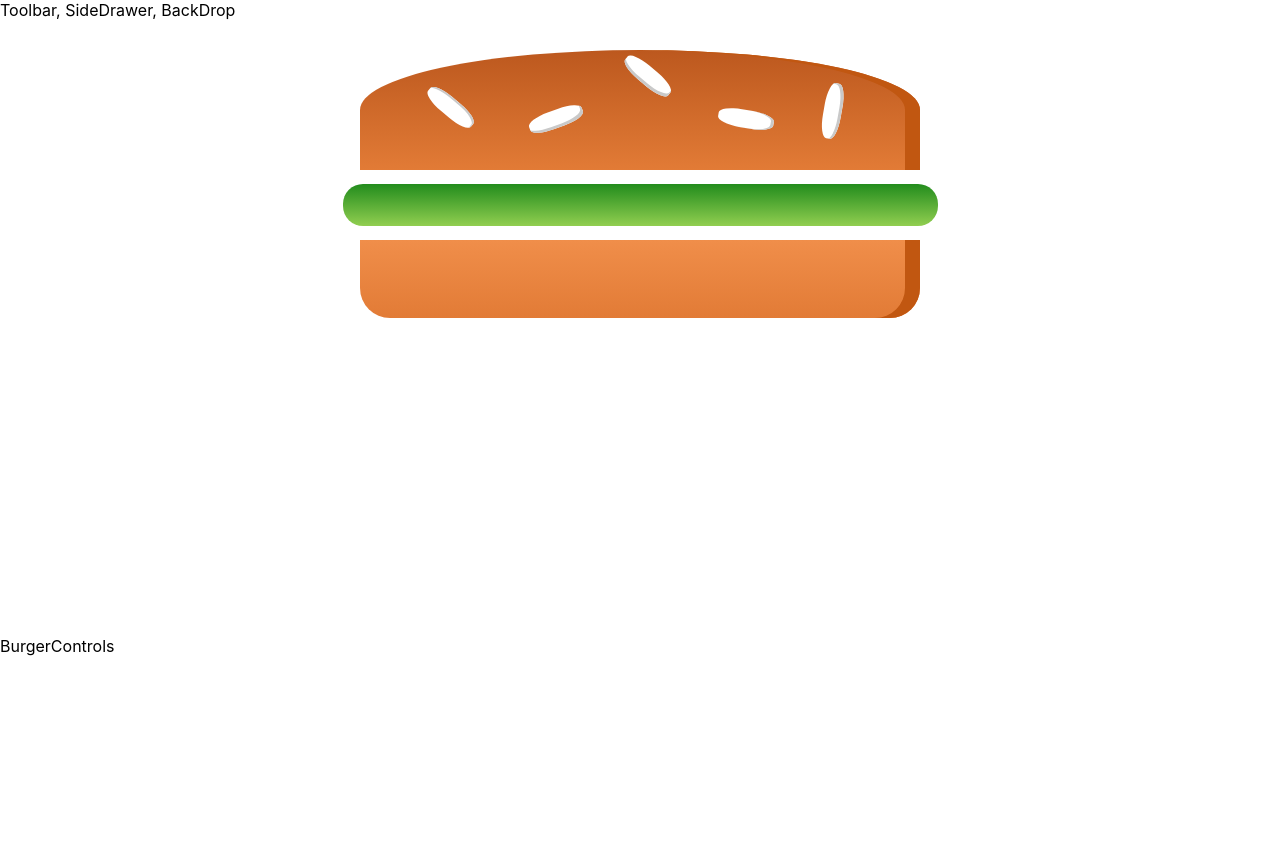
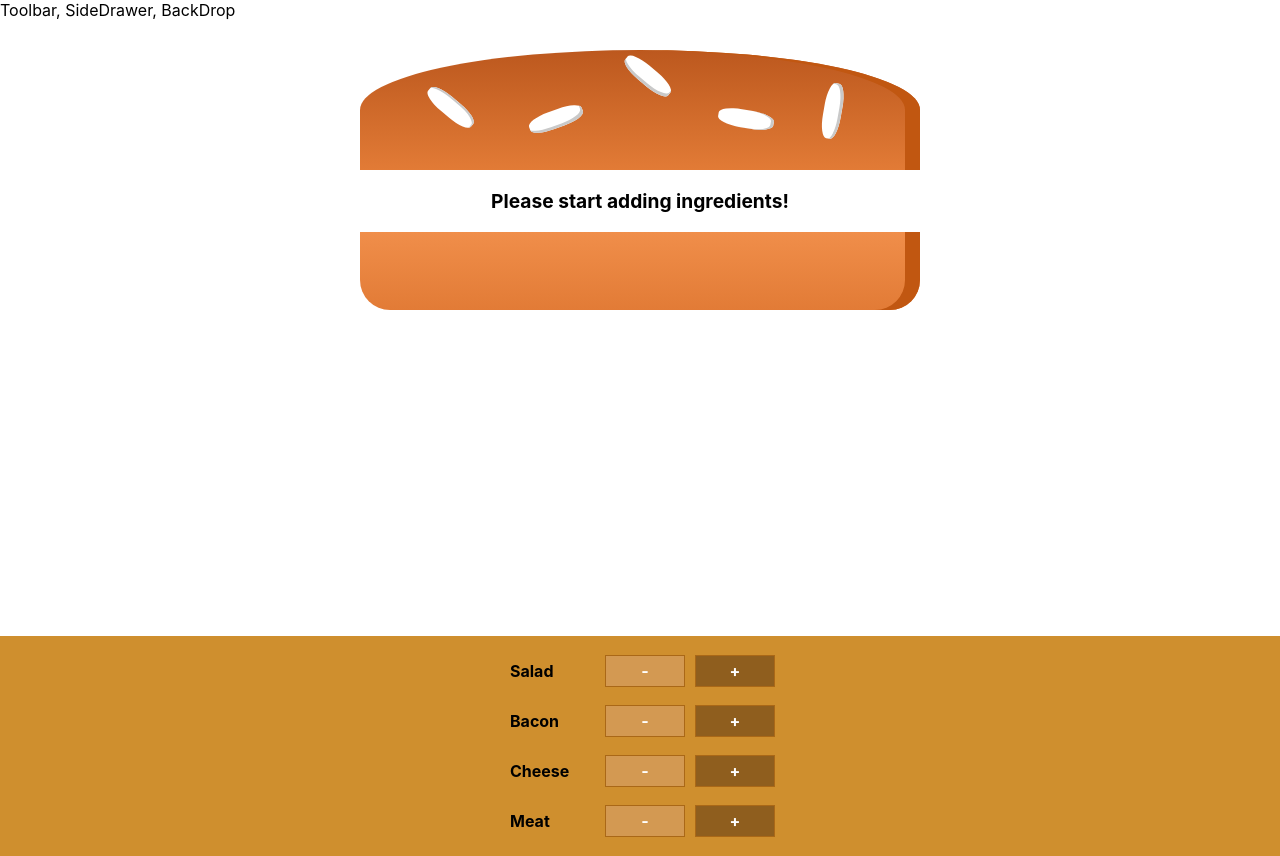
Before and after one commit to dev-bhuptani/burger-builder, a React (Create React App) app: page / in a window 1280 px wide. Before the commit the page ends 800 px from the top, so only its background shows below. Built offline with nearby package versions, Linux system fonts and the light colour scheme.

Commit message:
Modified BuildControls, BuildControl, BurgerBuilder components to render burger builder controls.

```diff
--- a/src/components/Burger/BuildControls/BuildControl/BuildControl.js
+++ b/src/components/Burger/BuildControls/BuildControl/BuildControl.js
@@ -1,12 +1,12 @@
 import React from "react";
 import "./BuildControl.css";
 
-const buildControl = props => {
+const buildControl = props => (
     <div className="BuildControl">
         <div className="Label">{props.label}</div>
-        <button className="Less">Less</button>
-        <button className="More">More</button>
+        <button className="Less"><strong>-</strong></button>
+        <button className="More"><strong>+</strong></button>
     </div>
-}
+);
 
 export default buildControl;
--- a/src/components/Burger/BuildControls/BuildControls.js
+++ b/src/components/Burger/BuildControls/BuildControls.js
@@ -1,10 +1,20 @@
 import React from "react";
-import {  } from "./BuildControls.css";
+import "./BuildControls.css";
+import BuildControl from "./BuildControl/BuildControl";
 
-const buildControls = props => {
-    <div>
+const controls = [
+    {label: "Salad", type: "salad"},
+    {label: "Bacon", type: "bacon"},
+    {label: "Cheese", type: "cheese"},
+    {label: "Meat", type: "meat"}
+];
 
+const buildControls = props => (
+    <div className="BuildControls">
+        {controls.map(ctrl => {
+            return <BuildControl key={ctrl.label} label={ctrl.label} />
+        })}
     </div>
-}
+);
 
 export default buildControls;
--- a/src/containers/BurgerBuilder/BurgerBuilder.js
+++ b/src/containers/BurgerBuilder/BurgerBuilder.js
@@ -1,11 +1,12 @@
 import React, {Component} from "react";
 import Aux from '../../hoc/Auxillary';
 import Burger from "../../components/Burger/Burger";
+import BuildControls from "../../components/Burger/BuildControls/BuildControls";
 
 class BurgerBuilder extends Component {
     state = {
         ingredients: {
-            salad: 1,
+            salad: 0,
             bacon: 0,
             cheese: 0,
             meat: 0
@@ -16,7 +17,7 @@
         return (
             <Aux>
                 <Burger ingredients={this.state.ingredients}/>
-                <div>BurgerControls</div>
+                <BuildControls />
             </Aux>
         );
     }
```
